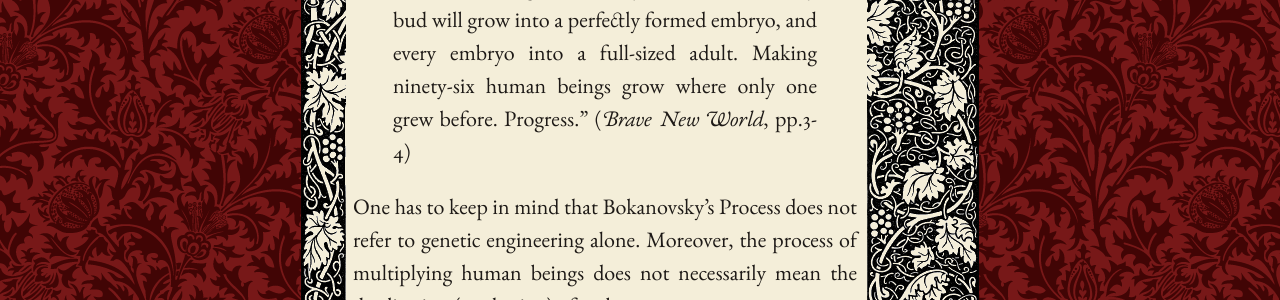
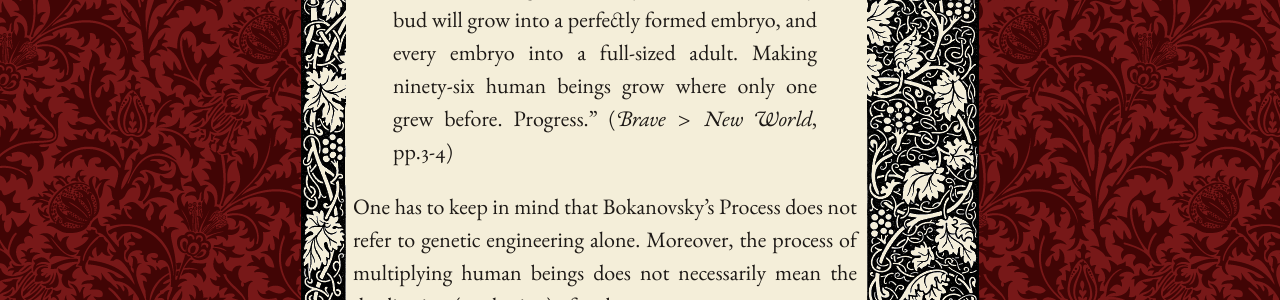
Before and after one commit to mpasovic/majapasovic.org, a Jekyll site: the page built from _posts/2016-03-04-bokanovskified-production-food-and-nutrition-in-modern-age.md, in a window 1280 px wide and 900 px high, scrolled down 2674 px. Shown: the part 363-663 px from the top of the window. Built offline with Jekyll 4.4.1, drawn with Linux system fonts in a browser that asks for light colours; nearby versions of some CDN libraries.

```diff
--- a/_posts/2016-03-04-bokanovskified-production-food-and-nutrition-in-modern-age.md
+++ b/_posts/2016-03-04-bokanovskified-production-food-and-nutrition-in-modern-age.md
@@ -15,6 +15,9 @@ Therefore, the inevitable questions arise: "What is the actual purpose of consum
 
 *****
 Speaking of the eating habits of modern humans in an economically viable society, I cannot help but think of the beautifully ominous description of hyper-production and consumerism in Aldous Huxley's pioneering work *Brave New World*. While the book itself warns the readers about the dangers of state capitalism and advanced capitalism, it also points to the inevitable problems with genetic and social engineering. One of the most captivating sections in the book is Huxley's description of the so-called "Fertilizing Room" inside the Central London Hatchery and Conditioning Centre, where the process of hyper-production and social predestination takes place. Namely, human subjects are treated as a disposable material that can be produced, altered, redesigned, and multiplied at any time, by means of the *Bokanovsky's Process*:
-> One egg, one embryo, one adult - normality. But a bokanovskified egg will bud, will proliferate, will divide. From eight to ninety-six buds, and every bud will grow into a perfectly formed embryo, and every embryo into a full-sized adult. Making ninety-six human beings grow where only one grew before. Progress." (*Brave New World*, pp.3-4)
+> One egg, one embryo, one adult - normality. But a bokanovskified egg will bud,
+> will proliferate, will divide. From eight to ninety-six buds, and every bud will
+> grow into a perfectly formed embryo, and every embryo into a full-sized adult.
+> Making ninety-six human beings grow where only one grew before. Progress." (*Brave > New World*, pp.3-4)
 
 One has to keep in mind that Bokanovsky's Process does not refer to genetic engineering alone. Moreover, the process of multiplying human beings does not necessarily mean the duplication (or cloning) of embryos.
```
